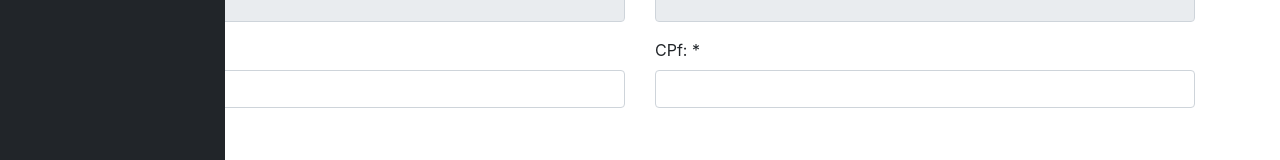
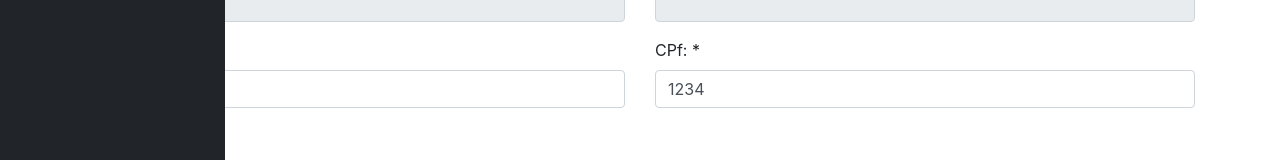
Before and after one commit to andretecnologia/client-management, an Angular app in the folder clientes-app/: page /clientes-form in a window 1280 px wide. Shown: the part 256-416 px from the top of the page. Built offline with nearby package versions, Linux system fonts and the light colour scheme.

Commit message:
service-cliente mockado

```diff
--- a/clientes-app/src/app/app.module.ts
+++ b/clientes-app/src/app/app.module.ts
@@ -6,6 +6,7 @@
 import { TemplateModule } from './template/template.module';
 import { HomeComponent } from './home/home.component';
 import { ClientesModule } from './clientes/clientes.module';
+import { ClientesService } from './clientes.service';
 
 @NgModule({
   declarations: [
@@ -18,7 +19,9 @@
     TemplateModule,
     ClientesModule
   ],
-  providers: [],
+  providers: [
+    ClientesService
+  ],
   bootstrap: [AppComponent]
 })
 export class AppModule { }
--- /dev/null
+++ b/clientes-app/src/app/clientes.service.ts
@@ -0,0 +1,17 @@
+import { Injectable } from '@angular/core';
+import { Cliente } from './clientes/cliente';
+
+@Injectable({
+  providedIn: 'root'
+})
+export class ClientesService {
+
+  constructor() { }
+
+  getCliente() : Cliente {
+    let cliente : Cliente = new Cliente();
+    cliente.nome = 'Fulano de tal';
+    cliente.cpf = '1234';
+    return cliente;
+  }
+}
--- a/clientes-app/src/app/clientes/clientes-form/clientes-form.component.ts
+++ b/clientes-app/src/app/clientes/clientes-form/clientes-form.component.ts
@@ -1,5 +1,6 @@
 import { Component, OnInit } from '@angular/core';
 import { Cliente } from '../cliente'
+import { ClientesService } from 'src/app/clientes.service';
 
 
 @Component({
@@ -10,8 +11,8 @@
 export class ClientesFormComponent implements OnInit {
 
   cliente: Cliente;
-  constructor( ) {
-    this.cliente = new Cliente();
+  constructor( private service : ClientesService ) {
+    this.cliente = service.getCliente();
    }
 
   ngOnInit(): void {
```
